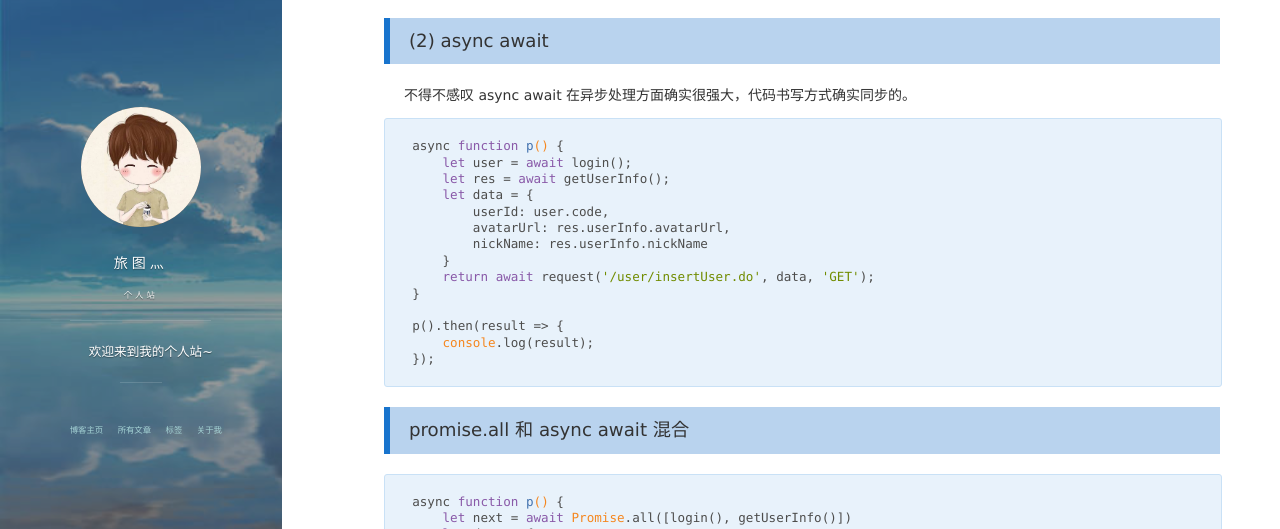
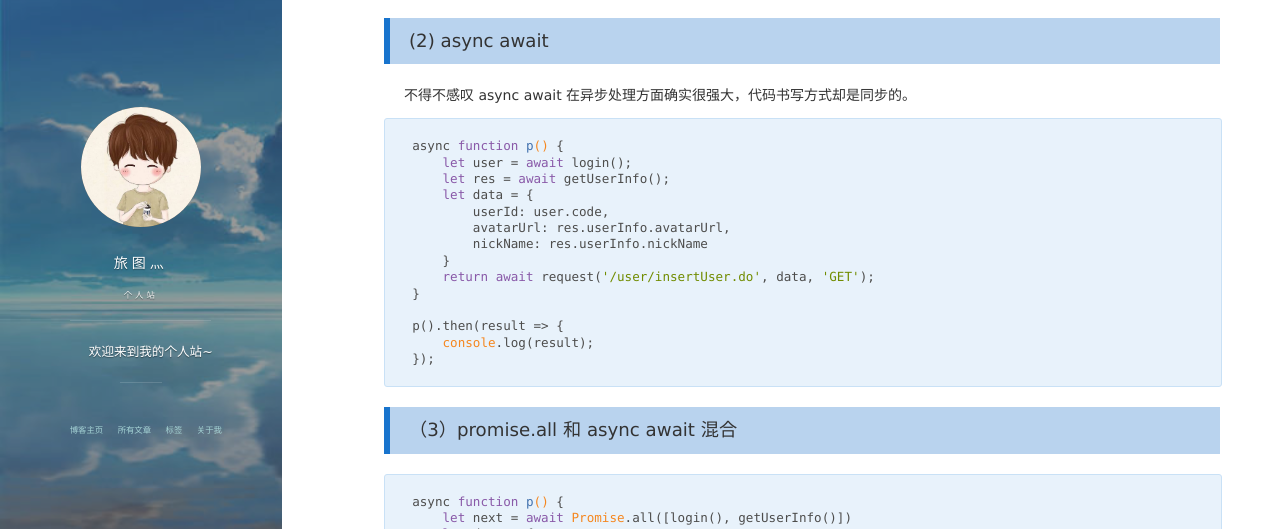
Before and after one commit to xwLyc/xwLyc.github.io, a Jekyll site: the page built from _posts/2019-06-13-promiseUp.md, in a window 1280 px wide and 900 px high, scrolled down 881 px. Shown: the part 173-702 px from the top of the window. Built offline with Jekyll 4.4.1, drawn with Linux system fonts in a browser that asks for light colours; nearby versions of some CDN libraries; comment, search, counter and statistics services are not loaded.

Commit message:
小错别字

```diff
--- a/_posts/2019-06-13-promiseUp.md
+++ b/_posts/2019-06-13-promiseUp.md
@@ -50,7 +50,7 @@ tag: Javascript
 
 ### (2) async await
 
-不得不感叹 async await 在异步处理方面确实很强大，代码书写方式确实同步的。
+不得不感叹 async await 在异步处理方面确实很强大，代码书写方式却是同步的。
 
     async function p() {
         let user = await login();
@@ -67,7 +67,7 @@ tag: Javascript
         console.log(result);
     });
 
-### promise.all 和 async await 混合
+### （3）promise.all 和 async await 混合
 
     async function p() {
         let next = await Promise.all([login(), getUserInfo()])
```
